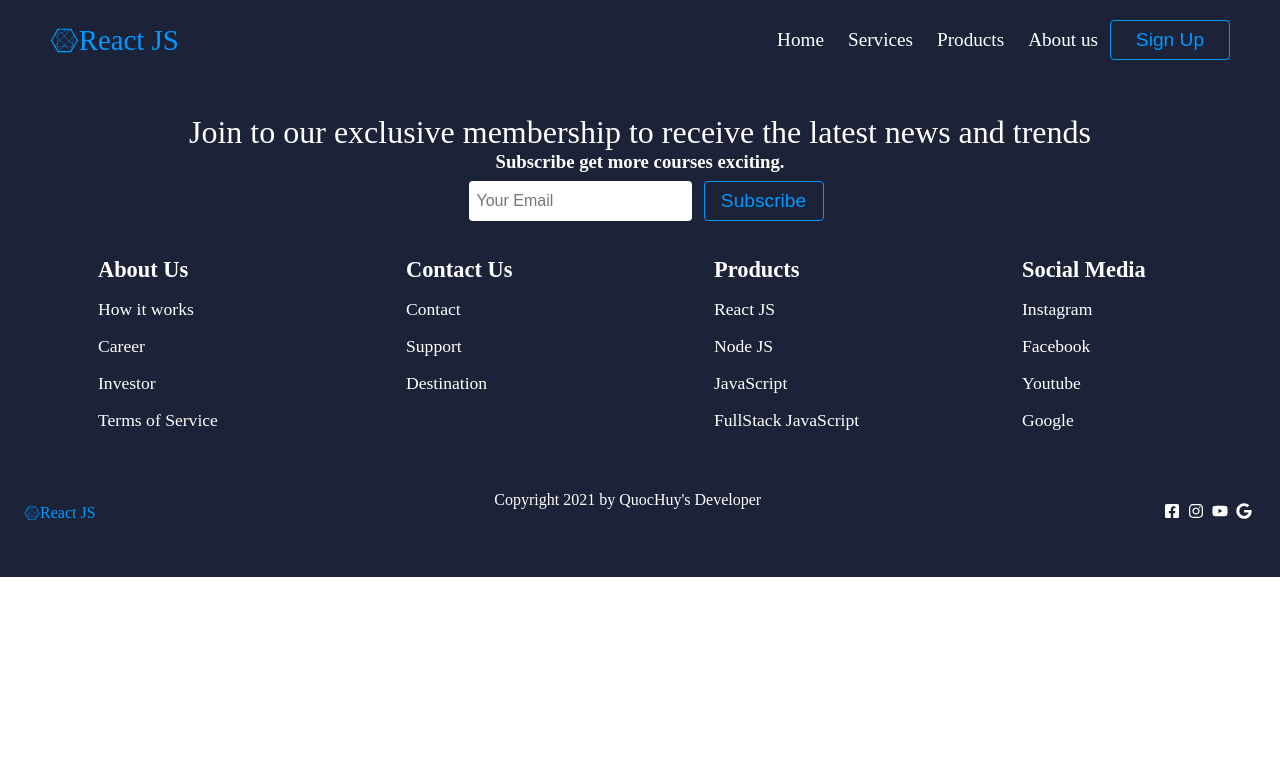
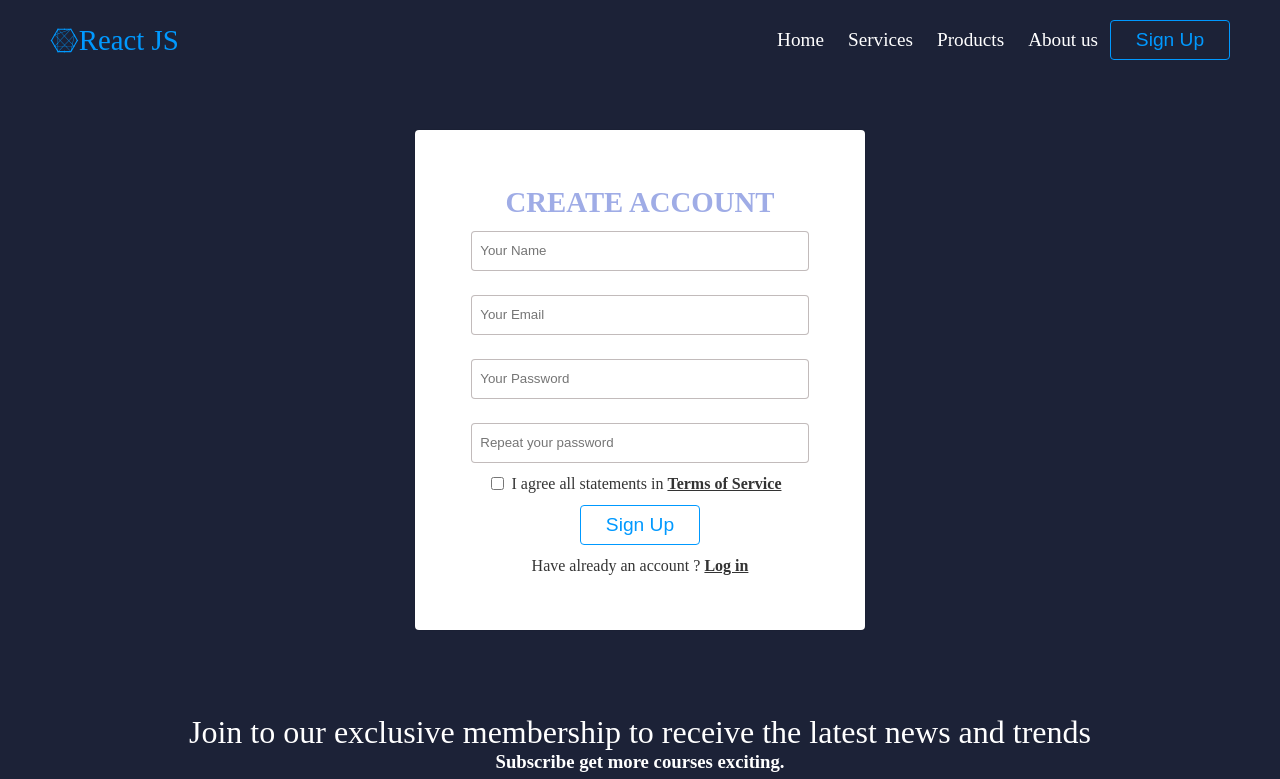
Before and after one commit to b1809128/reactjs_social, a React (Create React App) app: page /Sign-up in a window 1280 px wide. Shown: the top 779 px of the page. Built offline with nearby package versions, Linux system fonts and the light colour scheme.

Commit message:
update sign up page

```diff
--- a/src/App.js
+++ b/src/App.js
@@ -5,6 +5,7 @@ import Services from "./components/Data/Services/Services";
 import Products from "./components/Data/Products/Products";
 import About_Data from "./components/Data/About/About_Data";
 import Header from "./components/Header/Header";
+import Sign from "./components/Sign/Sign";
 import Footer from "./components/Footer/Footer";
 import "./styles.css";
 const App = () => {
@@ -16,6 +17,7 @@ const App = () => {
         <Route path="/Services" component={Services} />{" "}
         <Route path="/Products" component={Products} />{" "}
         <Route path="/About" component={About_Data} />{" "}
+        <Route path="/Sign-up" component={Sign} />{" "}
       </Switch>{" "}
       <Footer />
     </Router>
--- a/src/components/Header/Header.js
+++ b/src/components/Header/Header.js
@@ -39,7 +39,7 @@ function Header() {
             </Link>
           </li>
           <li className="menu-btn">
-            <Link to="/Contact" className="menu-item-link" onClick={handleClick}>
+            <Link to="/Sign-up" className="menu-item-link" onClick={handleClick}>
               <Button  name = "Sign Up"/>
             </Link>
           </li>
--- /dev/null
+++ b/src/components/Sign/Sign.js
@@ -0,0 +1,32 @@
+import React from "react";
+import "./sign.css";
+import { Button } from "../Button/Button";
+function Sign() {
+  return (
+    <>
+      <div className="form-wrapper">
+        <form action="" className="form-content">
+          <p className="form-content-heading">CREATE ACCOUNT</p>
+          <input type="text" placeholder="Your Name" className="form-input" />
+          <input type="text" placeholder="Your Email" className="form-input" />
+          <input type="password" placeholder="Your Password"className="form-input" />
+          <input type="text" placeholder="Repeat your password" className="form-input" />
+          <div className="form-checkbox">
+            <input type="checkbox" />
+            <p className="form-content-text">
+              I agree all statements in <span className="form-content-text-underline">Terms of Service</span>
+            </p>
+          </div>
+          <div className="form-button">
+            <Button name="Sign Up" />
+          </div>
+          <p className="form-content-text" >
+              Have already an account ? <span className="form-content-text-underline">Log in</span>
+            </p>
+        </form>
+      </div>
+    </>
+  );
+}
+
+export default Sign;
--- /dev/null
+++ b/src/components/Sign/sign.css
@@ -0,0 +1,58 @@
+.form-wrapper {
+    width: 100%;
+    margin: 0;
+    background-color: #1c2237;
+    padding: 50px 0;
+}
+
+.form-content {
+    display: flex;
+    flex-direction: column;
+    margin: 0 auto;
+    height: 500px;
+    width: 450px;
+    background-color: #fff;
+    border-radius: 4px;
+    box-shadow: 0 0 1px rgba(0, 0, 0, 0.5);
+    padding: 50px 0;
+    justify-content: center;
+    align-items: center;
+}
+
+.form-content-heading {
+    font-size: 1.8rem;
+    font-weight: 600;
+    color: #9face6;
+}
+
+.form-input {
+    width: 75%;
+    height: 40px;
+    margin: 12px auto;
+    border: 1px solid rgba(53, 32, 32, 0.3);
+    border-radius: 4px;
+    padding: 0 8px;
+}
+
+.form-checkbox {
+    display: flex;
+    align-items: center;
+    justify-content: center;
+}
+
+.form-content-text {
+    font: size 1.2rem;
+    font-weight: 500;
+    padding: 0 8px;
+    cursor: pointer;
+    color: rgba(0, 0, 0, 0.8);
+}
+
+.form-content-text-underline {
+    text-decoration: underline;
+    font-weight: 600;
+}
+
+.form-button {
+    margin: 12px auto;
+}
```
